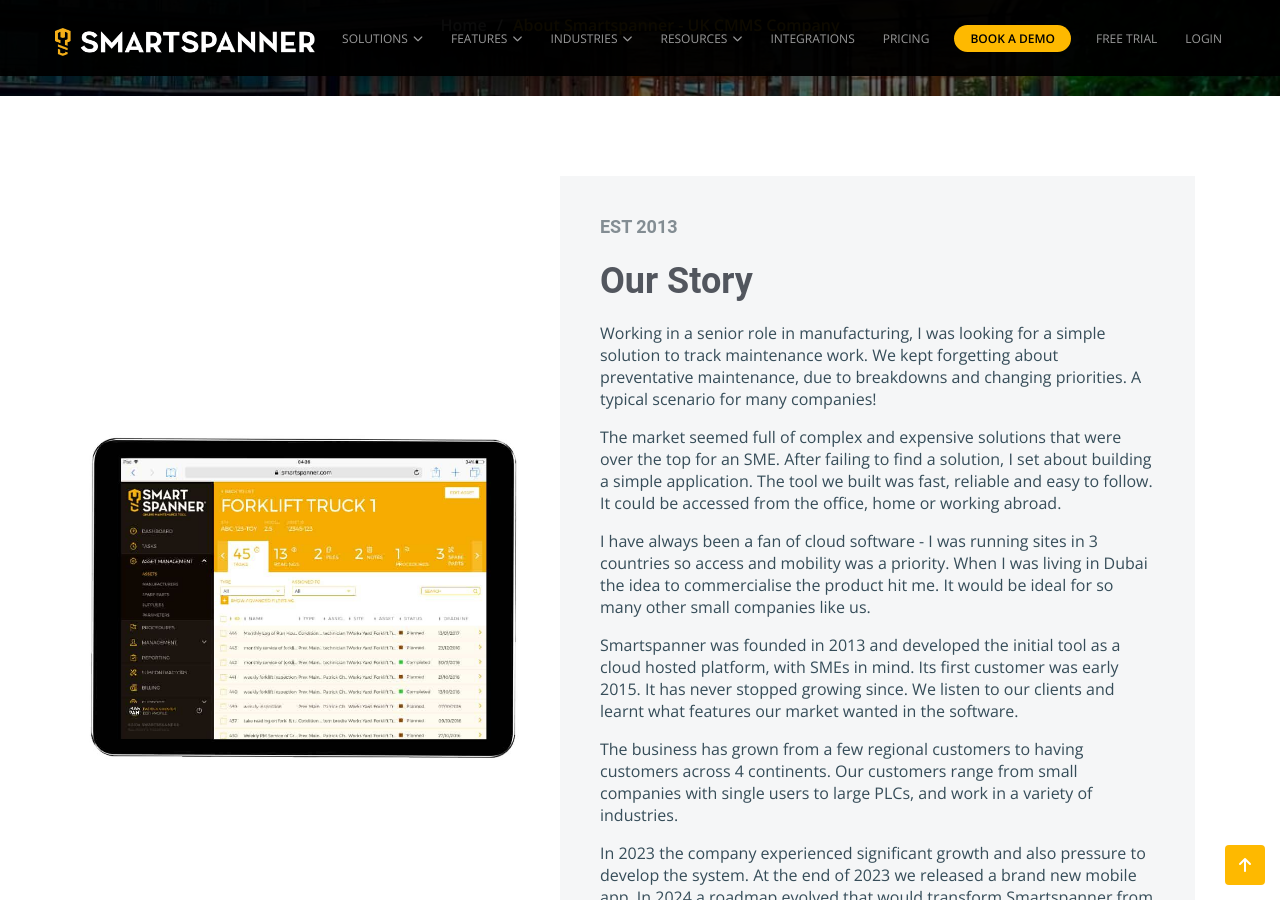
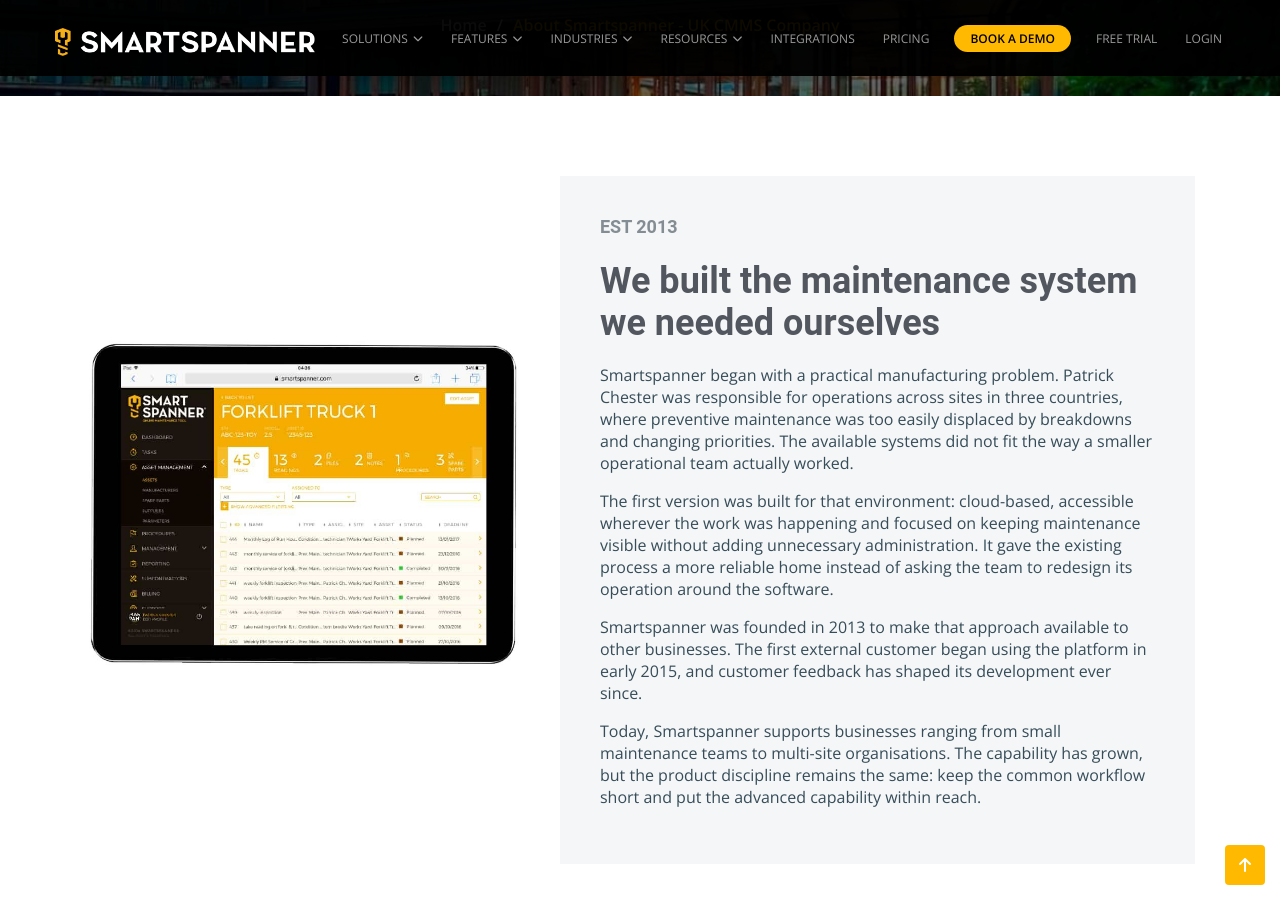
Before and after one commit to smartspanner/smartspanner.com, a Jekyll site: the page built from about.html, in a window 1280 px wide and 900 px high, scrolled down 229 px. Built offline with Jekyll 4.4.1, drawn with Linux system fonts in a browser that asks for light colours; some of the changed text lies outside the part shown.

Commit message:
docs: refresh priority marketing claims

```diff
--- a/_data/faq.yml
+++ b/_data/faq.yml
@@ -1,17 +1,17 @@
 - question: How do I access Smartspanner CMMS?
-  answer: Smartspanner is a cloud hosted web application. It is accessed by using a normal web browser to login to your account. Please note that we do not provide support for Microsoft IE or Edge browsers. You can also access the platform using our native iOS or Android applications. For sign up and set up, a web browser must be used. You can use Smartspanner CMMS on a tablet by using a browser.
+  answer: Smartspanner is a cloud-hosted application accessed through a current modern browser, including Microsoft Edge. Internet Explorer is not supported. Native iOS and Android apps are also available and require an internet connection. Initial signup and account setup are completed in a web browser.
 
 - question: Will Smartspanner work for my company?
-  answer: "Can't keep on top of preventative maintenance schedules because you are too busy firefighting? Lost some records from the last breakdown that would help solve a current issue? Smartspanner works for small companies with single users, up to large organisations with over 20 maintenance technicians. Its simplicity is a key to its success. It is easy to sign up and deploy with our mobile apps and desktop access. If you are looking to move from spreadsheets, emails, calendars to an integrated maintenance solution, Smartspanner is an ideal choice for first time CMMS users."
+  answer: Smartspanner supports small maintenance teams and multi-site organisations. Teams can begin with assets, work orders and preventive maintenance, then add procedures, inspections, inventory, purchasing, permits, reporting and other operational controls as required.
 
 - question: Is my data secure?
-  answer: Smartspanner uses a secure connection when you log in to encrypt the link between your PC or tablet and our servers. You can check this as with any website by looking for https:// in the address and the secure padlock logo on your browser.
+  answer: Connections to Smartspanner are protected using HTTPS. Customers should also protect account credentials and follow their own access-control policies. Further information is available in the Smartspanner Privacy Policy and Terms of Service.
 
 - question: If I cancel my subscription, what happens to the data?
-  answer: You can download all your data into excel using our reporting tools and delete your account with Smartspanner.
+  answer: Customers can end a subscription by giving the notice set out in the Terms of Service. In-app CSV and PDF exports remain available for 30 days following termination or expiry, except where Smartspanner terminates for cause. Stored data may be deleted after that period unless retention is required by law or the Privacy Policy.
 
-- question: I don't have a company credit card, are there other ways to pay?
-  answer: We can arrange for an account to be set up and paid without a credit card in GBP, EUR, USD, NZD or AUD. Please contact us for details.
+- question: What payment methods are available?
+  answer: We accept credit cards for subscription payments. Account billing without a credit card can also be arranged in GBP, EUR, USD, NZD or AUD. Fees are billed in advance for the monthly or annual billing cycle and exclude applicable taxes. Please contact us for details.
 
 - question: Where can I get an invoice?
   answer: Invoices are emailed automatically at every billing cycle.
--- a/about.html
+++ b/about.html
@@ -1,12 +1,11 @@
 ---
 layout: page
 title: About Smartspanner - UK CMMS Company
-description: Learn about Smartspanner, a UK-based CMMS software company founded in 2013. Simple, reliable maintenance management for SMEs worldwide.
+description: Learn how Smartspanner grew from an internal manufacturing maintenance tool into a practical CMMS used by maintenance teams worldwide.
 keywords: maintenance software uk, online maintenance tool
 hero_image: /assets/img/hotel-maintenance.jpg
 ---
 
-<!-- About Section -->
 <section id="about" class="about">
   <div class="container">
     <div class="row align-items-center">
@@ -16,57 +15,92 @@
       <div class="col-lg-7">
         <div class="our-story">
           <h4>Est 2013</h4>
-          <h3>Our Story</h3>
-          <p>Working in a senior role in manufacturing, I was looking for a simple solution to track maintenance work. We kept forgetting about preventative maintenance, due to breakdowns and changing priorities. A typical scenario for many companies!</p>
-          <p>The market seemed full of complex and expensive solutions that were over the top for an SME. After failing to find a solution, I set about building a simple application. The tool we built was fast, reliable and easy to follow. It could be accessed from the office, home or working abroad.</p>
-          <p>I have always been a fan of cloud software - I was running sites in 3 countries so access and mobility was a priority. When I was living in Dubai the idea to commercialise the product hit me. It would be ideal for so many other small companies like us.</p>
-          <p>Smartspanner was founded in 2013 and developed the initial tool as a cloud hosted platform, with SMEs in mind. Its first customer was early 2015. It has never stopped growing since. We listen to our clients and learnt what features our market wanted in the software.</p>
-          <p>The business has grown from a few regional customers to having customers across 4 continents. Our customers range from small companies with single users to large PLCs, and work in a variety of industries.</p>
-          <p>In 2023 the company experienced significant growth and also pressure to develop the system. At the end of 2023 we released a brand new mobile app. In 2024 a roadmap evolved that would transform Smartspanner from a small business solution to an enterprise level CMMS. In addition 2024 will also open up IOT vibration monitoring as a solution offered by Smartspanner, either as a stand alone solution, or integrating into Smartspanner CMMS.</p>
+          <h3>We built the maintenance system we needed ourselves</h3>
+          <p>Smartspanner began with a practical manufacturing problem. Patrick Chester was responsible for operations across sites in three countries, where preventive maintenance was too easily displaced by breakdowns and changing priorities. The available systems did not fit the way a smaller operational team actually worked.</p>
+          <p>The first version was built for that environment: cloud-based, accessible wherever the work was happening and focused on keeping maintenance visible without adding unnecessary administration. It gave the existing process a more reliable home instead of asking the team to redesign its operation around the software.</p>
+          <p>Smartspanner was founded in 2013 to make that approach available to other businesses. The first external customer began using the platform in early 2015, and customer feedback has shaped its development ever since.</p>
+          <p>Today, Smartspanner supports businesses ranging from small maintenance teams to multi-site organisations. The capability has grown, but the product discipline remains the same: keep the common workflow short and put the advanced capability within reach.</p>
         </div>
       </div>
     </div>
   </div>
 </section>
 
-<!-- Why Choose Section -->
+<section id="timeline" class="section-bg">
+  <div class="container">
+    <div class="section-header">
+      <h2>From Internal Tool to Connected CMMS</h2>
+      <p>Continued development has added operational depth without changing the everyday maintenance workflow teams begin with.</p>
+    </div>
+    <div class="row gy-4">
+      <div class="col-lg-3 col-md-6">
+        <div class="service-item h-100" style="padding: 30px;">
+          <h3 style="font-size: 20px;">2013</h3>
+          <p>Smartspanner was founded after its first maintenance workflow was developed for a real manufacturing operation.</p>
+        </div>
+      </div>
+      <div class="col-lg-3 col-md-6">
+        <div class="service-item h-100" style="padding: 30px;">
+          <h3 style="font-size: 20px;">2015</h3>
+          <p>The first external customer started using Smartspanner, beginning the feedback loop that continues to guide development.</p>
+        </div>
+      </div>
+      <div class="col-lg-3 col-md-6">
+        <div class="service-item h-100" style="padding: 30px;">
+          <h3 style="font-size: 20px;">2023</h3>
+          <p>New mobile apps and expanded checklist workflows made it quicker to complete and evidence work away from a desk.</p>
+        </div>
+      </div>
+      <div class="col-lg-3 col-md-6">
+        <div class="service-item h-100" style="padding: 30px;">
+          <h3 style="font-size: 20px;">2024&ndash;Today</h3>
+          <p>Asset tools, QR and barcode scanning, condition monitoring, purchasing, lockouts and deeper inventory control have extended the platform.</p>
+        </div>
+      </div>
+    </div>
+    <div class="text-center mt-4">
+      <a href="{{ '/product-updates' | relative_url }}" class="btn btn-primary">View Product Updates</a>
+    </div>
+  </div>
+</section>
+
 <section id="alt-services" class="alt-services">
   <div class="container">
     <div class="row align-items-center">
       <div class="col-lg-6 img-bg" style="background-image: url({{ '/assets/img/manufacturing-maintenance.jpg' | relative_url }});"></div>
 
       <div class="col-lg-5 d-flex flex-column">
-        <h3>Why Choose Smartspanner?</h3>
+        <h3>Designed Around the Job, Not the Administration</h3>
 
         <div class="icon-box">
-          <i class="fa-solid fa-display"></i>
+          <i class="fa-solid fa-route"></i>
           <div>
-            <h4>Simplicity</h4>
-            <p>After a 45 minute demo, you will be able to run Smartspanner CMMS in your company; even rolling out a multi-site deployment. With an intuitive workflow and simple interface you will be able to set up assets and start creating work orders for your team, allowing them to log on using desktop or mobile.</p>
+            <h4>Reduce Friction in Everyday Work</h4>
+            <p>Mobile updates, QR access and connected records reduce the steps between finding a problem, doing the work and preserving the history.</p>
           </div>
         </div>
 
         <div class="icon-box">
-          <i class="fa-solid fa-circle-check"></i>
+          <i class="fa-solid fa-layer-group"></i>
           <div>
-            <h4>Unlimited Free Support</h4>
-            <p>We are proud to advertise a simple, straight forward system. We put our money where our mouth is on this one; by offering unlimited free online and telephone support. Customers need so little support to run Smartspanner CMMS there is no problem for us to offer unlimited free online support. Just drop us an email or call us and we typically reply within a few hours and not more than 24 hours.</p>
+            <h4>Depth Without Obstruction</h4>
+            <p>Teams can start with assets, work orders and preventive maintenance, then add inventory, purchasing, inspections, permits, IoT and multi-site controls when the operation needs them.</p>
           </div>
         </div>
 
         <div class="icon-box">
-          <i class="fa-solid fa-cloud"></i>
+          <i class="fa-solid fa-industry"></i>
           <div>
-            <h4>Cloud Reliability</h4>
-            <p>Smartspanner is hosted in a secure and highly reliable datacentre in the UK. Using cloud technologies and native mobile apps we achieve very high levels of reliability and availability. As the business grows our server infrastructure expands to maintain responsive performance 24/7.</p>
+            <h4>Tested Against Operational Reality</h4>
+            <p>Day-to-day use inside <a href="{{ '/case-studies/oiltech-bearings/' | relative_url }}">Oiltech Bearings</a> keeps the development conversation connected to real equipment, deadlines and audit requirements.</p>
           </div>
         </div>
 
         <div class="icon-box">
-          <i class="fa-solid fa-flag"></i>
+          <i class="fa-solid fa-headset"></i>
           <div>
-            <h4>Based in the UK</h4>
-            <p>Smartspanner is a UK company with UK support in normal working hours. Assistance is often given outside normal hours when possible.</p>
+            <h4>Direct Support</h4>
+            <p>Support is included with every plan, giving customers a direct route to the Smartspanner team as their use of the platform develops.</p>
           </div>
         </div>
       </div>
```
Also changed, not shown: fire-risk-assessment-software.html (+36 -27 lines), pricing.html (+12 -12 lines).
